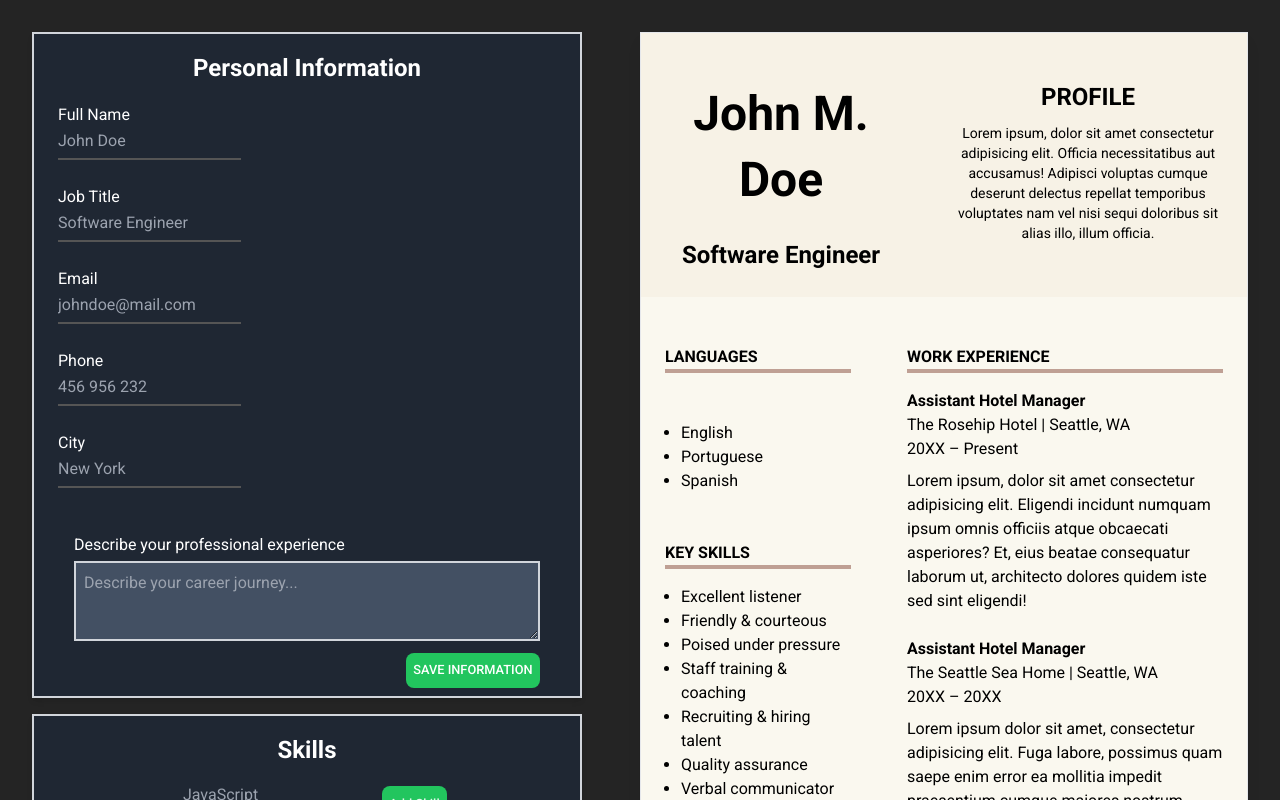
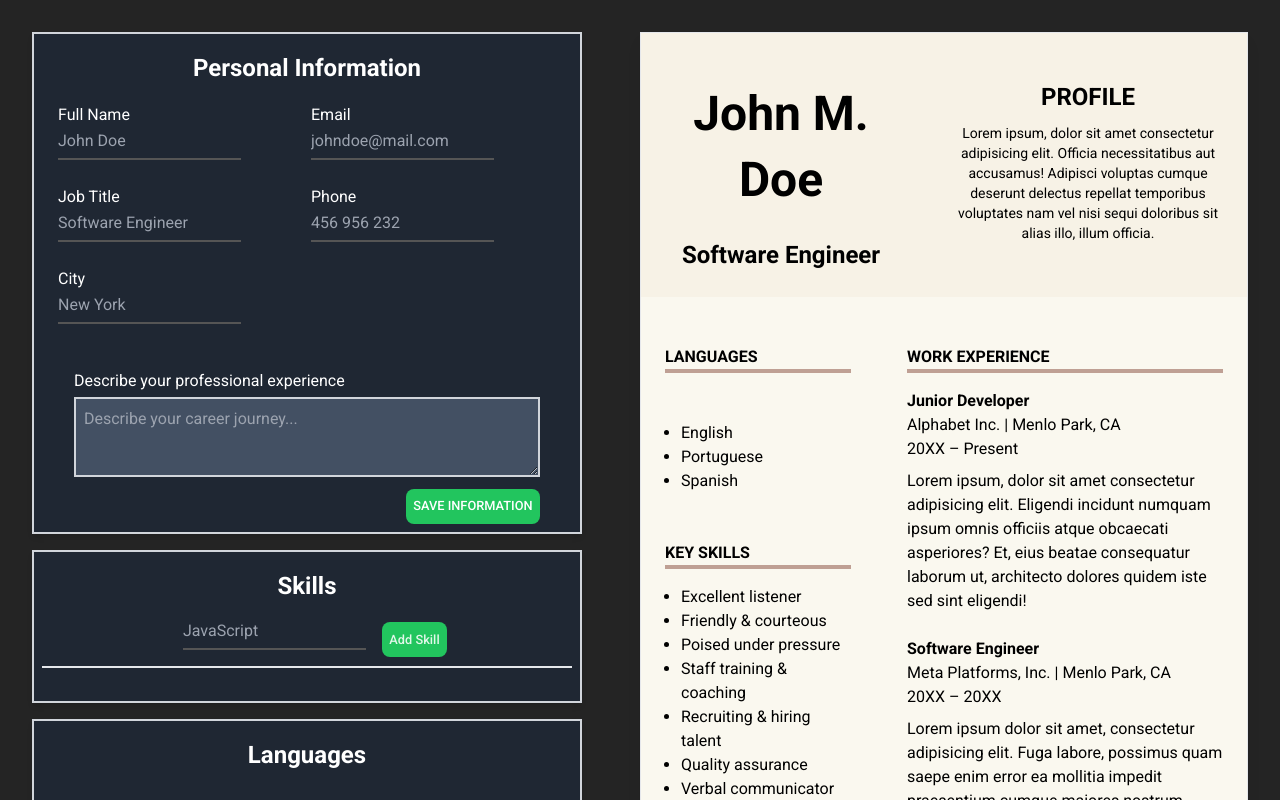
Before and after one commit to douglasmnegri/cv-application, a React (Vite) app: page / in a window 1280 px wide. Shown: the top 800 px of the page. Built offline with nearby package versions, Linux system fonts and the light colour scheme.

Commit message:
add logic that prints the work experience content in the curriculum template

```diff
--- a/src/education/Education.jsx
+++ b/src/education/Education.jsx
@@ -36,7 +36,7 @@ export default function Education({
             ))}
             <div className="col-start-2 flex justify-end">
               <button
-                className="border mt-2 bg-green-500 text-white rounded"
+                className="border mt-4 bg-green-500 text-white rounded"
                 onClick={handleEducation}
               >
                 Save School
@@ -81,7 +81,7 @@ function PrintSchools({ school, date, diploma, onDeleteEduc }) {
       </p>
       <button
         onClick={onDeleteEduc}
-        className="absolute top-[-12px] right-[-12px] text-red-500 font-bold text-xs hover:text-red-700 py-1 px-2"
+        className="absolute top-[-12px] right-[-12px] text-red-500 font-bold text-xs hover:text-red-700 py-2 px-2"
       >
         X
       </button>
--- /dev/null
+++ b/src/html_components/CurriculumComponents.jsx
@@ -0,0 +1,28 @@
+export default function WorkComponent() {
+  return (
+    <>
+      <div>
+        <div className="font-semibold">Junior Developer</div>
+        <div>Alphabet Inc. | Menlo Park, CA</div>
+        <div>20XX – Present</div>
+        <p className="mt-2">
+          Lorem ipsum, dolor sit amet consectetur adipisicing elit. Eligendi
+          incidunt numquam ipsum omnis officiis atque obcaecati asperiores? Et,
+          eius beatae consequatur laborum ut, architecto dolores quidem iste sed
+          sint eligendi!
+        </p>
+      </div>
+
+      <div>
+        <div className="font-semibold">Software Engineer</div>
+        <div>Meta Platforms, Inc. | Menlo Park, CA</div>
+        <div>20XX – 20XX</div>
+        <p className="mt-2">
+          Lorem ipsum dolor sit amet, consectetur adipisicing elit. Fuga labore,
+          possimus quam saepe enim error ea mollitia impedit praesentium cumque
+          maiores nostrum. Accusamus sequi ab placeat itaque nostrum ea quia!
+        </p>
+      </div>
+    </>
+  );
+}
--- a/src/html_components/CurriculumTemplate.jsx
+++ b/src/html_components/CurriculumTemplate.jsx
@@ -1,13 +1,14 @@
 import { CiMail } from "react-icons/ci";
 import { CiPhone } from "react-icons/ci";
 import { CiLocationOn } from "react-icons/ci";
+import WorkComponent from "./CurriculumComponents";
 
 function CurriculumTemplate({
   savedData,
   savedSkills,
   savedLang,
   savedEducation,
-  savedExperience
+  savedExperience,
 }) {
   const { fullName, jobTitle, email, phone, city, careerSummary } =
     savedData[0];
@@ -84,31 +85,11 @@ function CurriculumTemplate({
                 Work Experience
               </div>
               <div className="mt-4 space-y-6">
-                <div>
-                  <div className="font-semibold">Assistant Hotel Manager</div>
-                  <div>The Rosehip Hotel | Seattle, WA</div>
-                  <div>20XX – Present</div>
-                  <p className="mt-2">
-                    Lorem ipsum, dolor sit amet consectetur adipisicing elit.
-                    Eligendi incidunt numquam ipsum omnis officiis atque
-                    obcaecati asperiores? Et, eius beatae consequatur laborum
-                    ut, architecto dolores quidem iste sed sint eligendi!
-                  </p>
-                </div>
-
-                <div>
-                  <div className="font-semibold">Assistant Hotel Manager</div>
-                  <div>The Seattle Sea Home | Seattle, WA</div>
-                  <div>20XX – 20XX</div>
-                  <p className="mt-2">
-                    Lorem ipsum dolor sit amet, consectetur adipisicing elit.
-                    Fuga labore, possimus quam saepe enim error ea mollitia
-                    impedit praesentium cumque maiores nostrum. Accusamus sequi
-                    ab placeat itaque nostrum ea quia!
-                  </p>
-                </div>
-
-                <HandleWorkExperience savedExperience={savedExperience} />
+                {savedExperience.length == 0 ? (
+                  <WorkComponent />
+                ) : (
+                  <HandleWorkExperience savedExperience={savedExperience} />
+                )}
               </div>
 
               <div>
@@ -215,9 +196,7 @@ function HandleWorkExperience({ savedExperience }) {
               ? work.startDate + " (In progress)"
               : work.startDate + " - " + work.endDate}
           </div>
-          <p className="mt-2">
-            {work.careerJourney}
-          </p>
+          <p className="mt-2">{work.careerJourney}</p>
         </div>
       ))}
     </>
--- a/src/profile_information/ProfileInfo.jsx
+++ b/src/profile_information/ProfileInfo.jsx
@@ -32,7 +32,7 @@ export default function SignUpForm({ formData, onChange, onSave }) {
       <Container>
         <div>
           <h1>Personal Information</h1>
-          <div className="grid-cols-3 m-2 p-2 gap-2">
+          <div className="grid grid-cols-2 m-2 p-2 gap-2">
             <div className="personal-details">
               <PersonalDetails
                 title="Full Name"
@@ -48,6 +48,14 @@ export default function SignUpForm({ formData, onChange, onSave }) {
                 type="text"
                 name="jobTitle"
                 value={formData.jobTitle}
+                onChange={onChange}
+              />
+              <PersonalDetails
+                title="City"
+                placeholder="New York"
+                type="text"
+                name="city"
+                value={formData.city}
                 onChange={onChange}
               />
             </div>
@@ -69,15 +77,6 @@ export default function SignUpForm({ formData, onChange, onSave }) {
                 onChange={onChange}
               />
             </div>
-            <PersonalDetails
-              title="City"
-              placeholder="New York"
-              type="text"
-              name="city"
-              value={formData.city}
-              onChange={onChange}
-              width="w-[740px]"
-            />
           </div>
           <div className="flex flex-col justify-center align-middle mx-8 my-3">
             <label htmlFor="career-summary" className="text-white mb-1">
```
